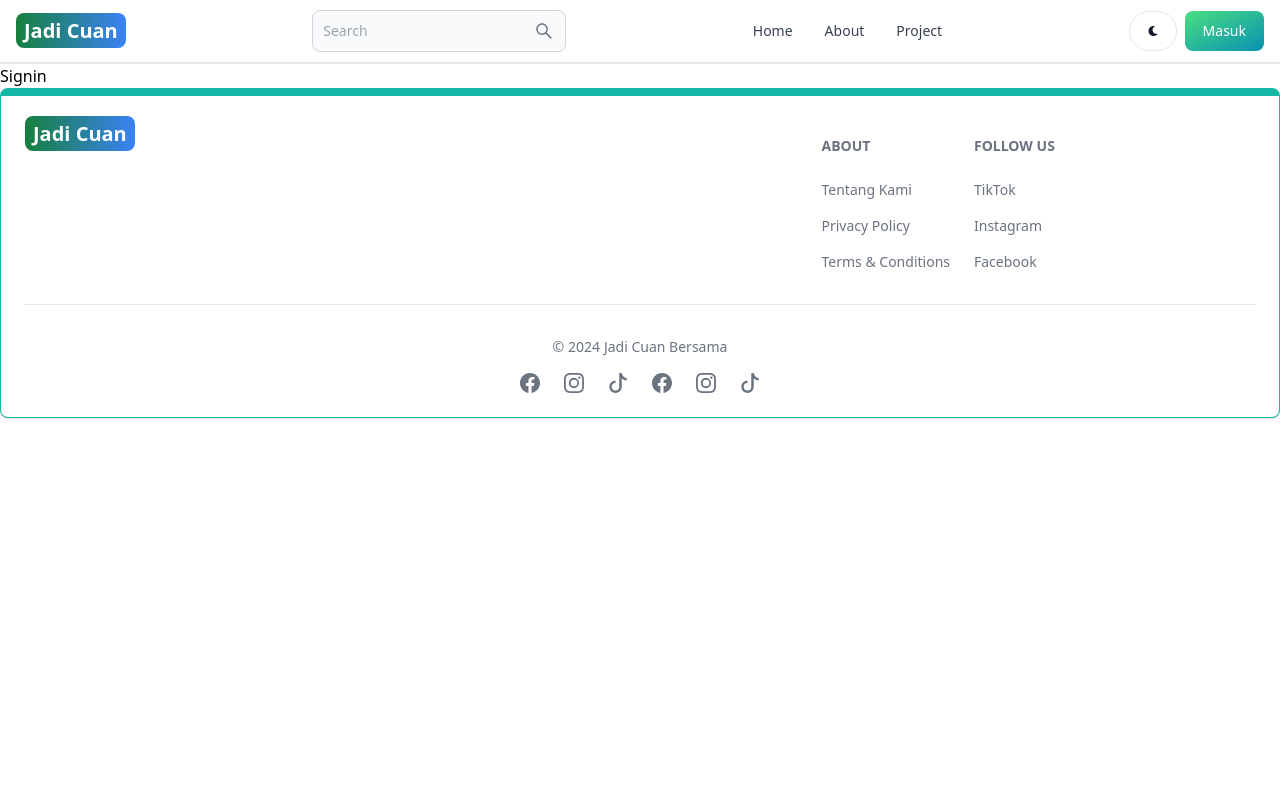
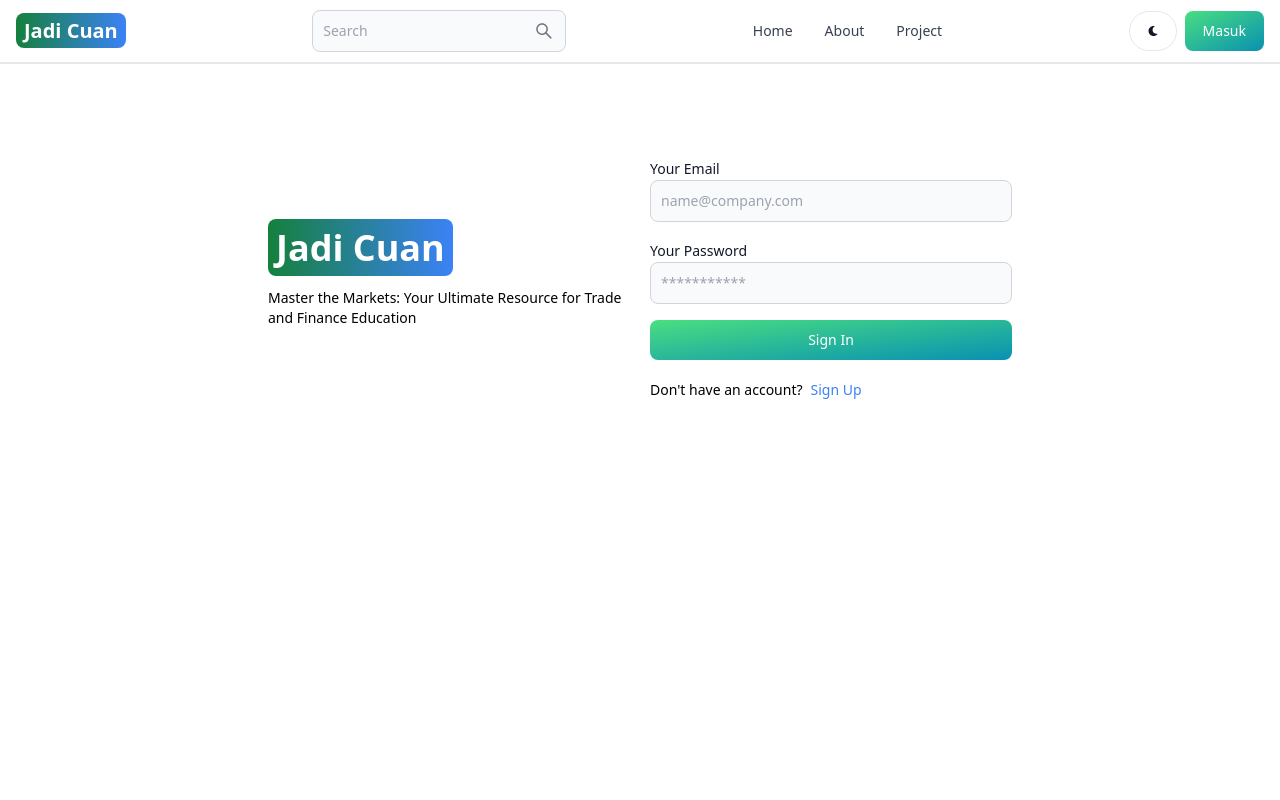
Before and after one commit to sukmaaji11/blog-app, a React (Vite) app in the folder client/: page /signin in a window 1280 px wide. Shown: the top 800 px of the page. Built offline with nearby package versions, Linux system fonts and the light colour scheme.

Commit message:
Sign In Function Completion

```diff
--- a/client/src/App.jsx
+++ b/client/src/App.jsx
@@ -2,7 +2,7 @@ import { BrowserRouter, Routes, Route } from "react-router-dom";
 import Home from "./pages/Home";
 import About from "./pages/About";
 import Signin from "./pages/Signin";
-import Singup from "./pages/Singup";
+import Signup from "./pages/Signup";
 import Dashboard from "./pages/Dashboard";
 import Projects from "./pages/Projects";
 import Header from "./components/Header";
@@ -16,7 +16,7 @@ export default function App() {
         <Route path="/" element={<Home />} />
         <Route path="/about" element={<About />} />
         <Route path="/signin" element={<Signin />} />
-        <Route path="/signup" element={<Singup />} />
+        <Route path="/signup" element={<Signup />} />
         <Route path="/dashboard" element={<Dashboard />} />
         <Route path="/projects" element={<Projects />} />
       </Routes>
--- a/client/src/pages/Signin.jsx
+++ b/client/src/pages/Signin.jsx
@@ -1,5 +1,106 @@
+import { Label, Alert, Button, Spinner, TextInput } from "flowbite-react";
 import React from "react";
+import { Link, useNavigate } from "react-router-dom";
+import { useState } from "react";
 
-export default function Signin() {
-  return <div>Signin</div>;
+export default function SignIn() {
+  const [formData, setFormData] = useState({});
+  const [errorMessage, setErrorMessage] = useState(null);
+  const [loading, setLoading] = useState(false);
+  const navigate = useNavigate();
+  const handleChange = (e) => {
+    setFormData({ ...formData, [e.target.id]: e.target.value.trim() });
+  };
+  const handleSubmit = async (e) => {
+    e.preventDefault();
+    if (!formData.email || !formData.password) {
+      return setErrorMessage("Please fill out all fields");
+    }
+    try {
+      setLoading(true);
+      setErrorMessage(null);
+      const res = await fetch("/api/auth/signin", {
+        method: "POST",
+        headers: { "Content-Type": "application/json" },
+        body: JSON.stringify(formData),
+      });
+      const data = await res.json();
+      if (data.success == false) {
+        return setErrorMessage(data.message);
+      }
+      setLoading(false);
+      if (res.ok) {
+        navigate("/");
+      }
+    } catch (error) {
+      setErrorMessage(error.message);
+      setLoading(false);
+    }
+  };
+  return (
+    <div className="min-h-screen mt-20">
+      <div className="flex p-3 max-w-3xl mx-auto flex-col md:flex-row md:items-center gap-5">
+        {/* Left Side */}
+        <div className="flex-1">
+          <Link className="font-bold dark:text-white text-4xl" to="/">
+            <span className="px-2 py-1 bg-gradient-to-r from-green-700 to-blue-500 rounded-lg text-white">
+              Jadi Cuan
+            </span>
+          </Link>
+          <p className="text-sm mt-5">
+            Master the Markets: Your Ultimate Resource for Trade and Finance
+            Education
+          </p>
+        </div>
+        {/* Right Side */}
+        <div className="flex-1">
+          <form className="flex flex-col gap-4" onSubmit={handleSubmit}>
+            <div>
+              <Label value="Your Email" />
+              <TextInput
+                type="email"
+                placeholder="name@company.com"
+                id="email"
+                onChange={handleChange}
+              />
+            </div>
+            <div>
+              <Label value="Your Password" />
+              <TextInput
+                type="password"
+                placeholder="***********"
+                id="password"
+                onChange={handleChange}
+              />
+            </div>
+            <Button
+              gradientDuoTone="greenToBlue"
+              type="submit"
+              disabled={loading}
+            >
+              {loading ? (
+                <>
+                  <Spinner size="sm" />
+                  <span className="pl-3">Loading ....</span>
+                </>
+              ) : (
+                "Sign In"
+              )}
+            </Button>
+          </form>
+          <div className="flex gap-2 text-sm mt-5">
+            <span>Don't have an account?</span>
+            <Link to="/signup" className="text-blue-500">
+              Sign Up
+            </Link>
+          </div>
+          {errorMessage && (
+            <Alert className="mt-5" color="failure">
+              {errorMessage}
+            </Alert>
+          )}
+        </div>
+      </div>
+    </div>
+  );
 }
--- a/client/src/pages/Singup.jsx
+++ b/client/src/pages/Signup.jsx
@@ -5,7 +5,7 @@ import { Label } from "flowbite-react";
 import { useState } from "react";
 import { Alert } from "flowbite-react";
 
-export default function Singup() {
+export default function SignUp() {
   const [formData, setFormData] = useState({});
   const [errorMessage, setErrorMessage] = useState(null);
   const [loading, setLoading] = useState(false);
```
